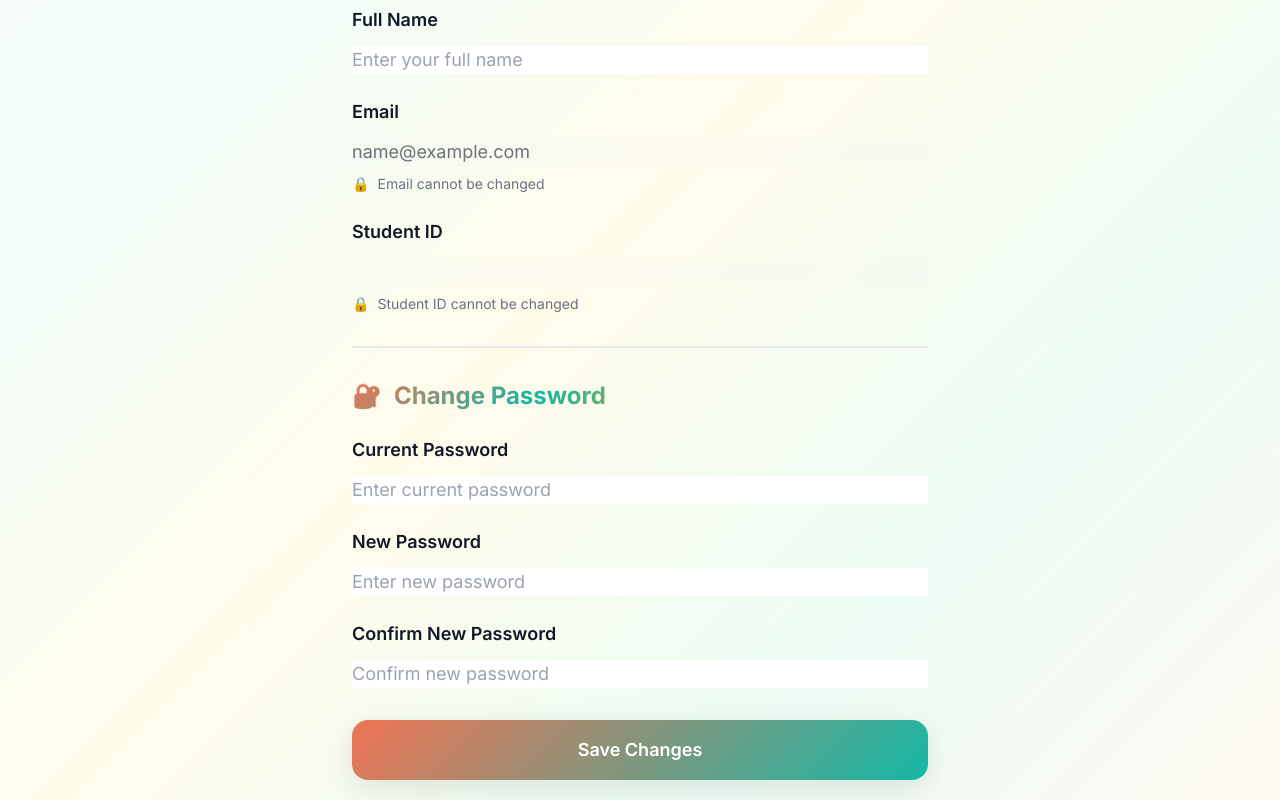
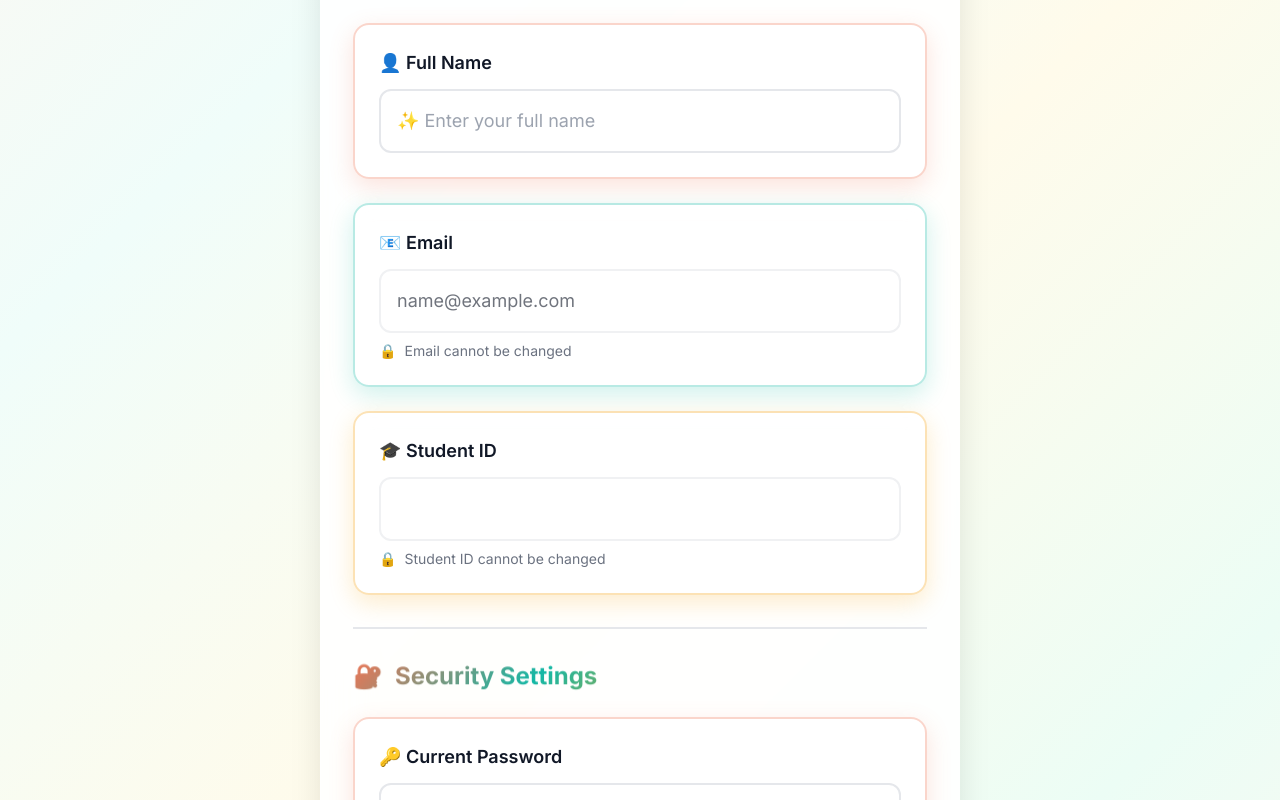
Before and after one commit to Biruksahileeshete/Anonymous-Campus-Confession-App, a Next.js app: page /profile in a window 1280 px wide. Shown: the part 420-1220 px from the top of the page. Built offline with nearby package versions, Linux system fonts and the light colour scheme; no server answers; sample sign-in values are in the browser's storage.

Commit message:
Fix dark mode input visibility and enhance profile page with cool animations - Add proper input styling for dark mode, faster routing, floating animations, and improved UX

```diff
--- a/app/globals.css
+++ b/app/globals.css
@@ -119,19 +119,32 @@ body {
 }
 
 /* Input Styles */
-.input-aurora {
+.input-aurora, .input-modern {
   background: var(--bg-primary);
   border: 2px solid var(--border-primary);
   border-radius: 0.75rem;
   padding: 1rem;
   color: var(--text-primary);
-  transition: all 0.3s ease;
+  transition: all 0.2s ease;
 }
 
-.input-aurora:focus {
+.input-aurora:focus, .input-modern:focus {
   outline: none;
   border-color: var(--coral-500);
   box-shadow: 0 0 0 3px rgba(239, 116, 84, 0.1);
+}
+
+/* Dark mode input fix */
+[data-theme="dark"] .input-aurora,
+[data-theme="dark"] .input-modern {
+  background: #1a1a2e !important;
+  border: 2px solid #334155 !important;
+  color: #f8fafc !important;
+}
+
+[data-theme="dark"] .input-aurora::placeholder,
+[data-theme="dark"] .input-modern::placeholder {
+  color: #94a3b8 !important;
 }
 
 /* Logo Visibility */
@@ -206,9 +219,63 @@ hr, .divider {
   display: none;
 }
 
-/* Fast Navigation */
+/* Fast Navigation & Cool Animations */
 * {
-  transition: all 0.2s ease;
+  transition: all 0.15s ease;
+}
+
+.animate-slideInUp {
+  animation: slideInUp 0.4s ease-out;
+}
+
+.animate-float {
+  animation: float 3s ease-in-out infinite;
+}
+
+.animate-glow {
+  animation: glow 2s ease-in-out infinite alternate;
+}
+
+@keyframes slideInUp {
+  from {
+    opacity: 0;
+    transform: translateY(30px);
+  }
+  to {
+    opacity: 1;
+    transform: translateY(0);
+  }
+}
+
+@keyframes float {
+  0%, 100% { transform: translateY(0px); }
+  50% { transform: translateY(-10px); }
+}
+
+@keyframes glow {
+  from { box-shadow: 0 0 20px rgba(239, 116, 84, 0.3); }
+  to { box-shadow: 0 0 30px rgba(20, 184, 166, 0.4); }
+}
+
+/* Cool hover effects */
+.btn-aurora:hover {
+  transform: translateY(-3px) scale(1.02);
+  box-shadow: 0 15px 35px rgba(239, 116, 84, 0.4);
+}
+
+.card-aurora:hover {
+  transform: translateY(-5px);
+  box-shadow: 0 20px 40px rgba(0, 0, 0, 0.15);
+}
+
+/* Profile specific styles */
+.profile-avatar {
+  animation: float 4s ease-in-out infinite;
+}
+
+.profile-card {
+  backdrop-filter: blur(25px);
+  border: 1px solid rgba(255, 255, 255, 0.2);
 }
 
 /* Scrollbar */
@@ -235,9 +302,28 @@ hr, .divider {
   to { transform: rotate(360deg); }
 }
 
+/* Performance Optimizations */
+.glass-coral, .glass-teal, .glass-amber {
+  will-change: transform;
+  transform: translateZ(0);
+}
+
+.btn-aurora, .card-aurora {
+  will-change: transform, box-shadow;
+}
+
+/* Faster transitions for navigation */
+a, button, [role="button"] {
+  transition: all 0.1s ease;
+}
+
 /* Responsive */
 @media (max-width: 768px) {
   .glass-aurora, .card-aurora {
     backdrop-filter: blur(10px);
   }
+
+  .animate-float, .animate-glow {
+    animation-duration: 2s;
+  }
 }
--- a/app/profile/page.tsx
+++ b/app/profile/page.tsx
@@ -104,9 +104,11 @@ export default function ProfilePage() {
   if (!user) {
     return (
       <div className="min-h-screen flex items-center justify-center">
-        <div className="glass-strong p-8 rounded-2xl">
-          <div className="animate-spin rounded-full h-16 w-16 border-4 border-transparent border-t-current mx-auto" style={{ color: 'var(--primary-500)' }}></div>
-          <p className="mt-4 text-center" style={{ color: 'var(--text-secondary)' }}>Loading...</p>
+        <div className="card-aurora p-8 rounded-3xl animate-glow">
+          <div className="animate-spin rounded-full h-20 w-20 border-4 border-transparent border-t-coral-500 mx-auto"></div>
+          <p className="mt-6 text-center text-xl font-semibold" style={{ color: 'var(--text-secondary)' }}>
+            🚀 Loading Aurora Profile...
+          </p>
         </div>
       </div>
     );
@@ -117,24 +119,24 @@ export default function ProfilePage() {
       <Header user={user} onLogout={handleLogout} />
 
       <main className="container mx-auto px-4 py-8 max-w-2xl">
-        <div className="glass-strong rounded-3xl p-8 animate-slideInUp">
+        <div className="card-aurora profile-card rounded-3xl p-8 animate-slideInUp">
           <div className="text-center mb-10">
-            <div className="w-24 h-24 bg-gradient-to-br from-coral-500 via-teal-500 to-amber-500 rounded-full flex items-center justify-center mx-auto mb-6 shadow-2xl border-4 border-white/30">
-              <span className="text-4xl text-white font-bold">
+            <div className="profile-avatar w-28 h-28 bg-gradient-to-br from-coral-500 via-teal-500 to-amber-500 rounded-full flex items-center justify-center mx-auto mb-6 shadow-2xl border-4 border-white/30 animate-glow">
+              <span className="text-5xl text-white font-bold">
                 {user.full_name?.charAt(0).toUpperCase() || 'U'}
               </span>
             </div>
-            <h1 className="text-4xl font-bold text-aurora mb-3">Profile Settings</h1>
+            <h1 className="text-4xl font-bold text-aurora mb-3 animate-float">✨ Profile Settings</h1>
             <p className="text-xl" style={{ color: 'var(--text-secondary)' }}>
-              Manage your account information
+              🚀 Manage your Aurora account
             </p>
           </div>
 
           <form onSubmit={handleUpdateProfile} className="space-y-8">
             <div className="grid gap-6">
-              <div>
-                <label className="block font-semibold mb-3 text-lg" style={{ color: 'var(--text-primary)' }}>
-                  Full Name
+              <div className="glass-coral p-6 rounded-2xl">
+                <label className="block font-semibold mb-3 text-lg flex items-center gap-2" style={{ color: 'var(--text-primary)' }}>
+                  👤 Full Name
                 </label>
                 <input
                   type="text"
@@ -142,14 +144,14 @@ export default function ProfilePage() {
                   value={formData.fullName}
                   onChange={handleInputChange}
                   className="input-modern w-full text-lg"
-                  placeholder="Enter your full name"
+                  placeholder="✨ Enter your full name"
                   required
                 />
               </div>
 
-              <div>
-                <label className="block font-semibold mb-3 text-lg" style={{ color: 'var(--text-primary)' }}>
-                  Email
+              <div className="glass-teal p-6 rounded-2xl">
+                <label className="block font-semibold mb-3 text-lg flex items-center gap-2" style={{ color: 'var(--text-primary)' }}>
+                  📧 Email
                 </label>
                 <input
                   type="email"
@@ -163,9 +165,9 @@ export default function ProfilePage() {
                 </p>
               </div>
 
-              <div>
-                <label className="block font-semibold mb-3 text-lg" style={{ color: 'var(--text-primary)' }}>
-                  Student ID
+              <div className="glass-amber p-6 rounded-2xl">
+                <label className="block font-semibold mb-3 text-lg flex items-center gap-2" style={{ color: 'var(--text-primary)' }}>
+                  🎓 Student ID
                 </label>
                 <input
                   type="text"
@@ -180,16 +182,16 @@ export default function ProfilePage() {
               </div>
             </div>
 
-            <div className="pt-8" style={{ borderTop: `2px solid var(--border-primary)` }}>
-              <h3 className="text-2xl font-bold text-aurora mb-6 flex items-center space-x-3">
+            <div className="pt-8 mt-8 border-t-2 border-gradient-to-r from-coral-500 to-teal-500">
+              <h3 className="text-2xl font-bold text-aurora mb-6 flex items-center space-x-3 animate-float">
                 <span>🔐</span>
-                <span>Change Password</span>
+                <span>Security Settings</span>
               </h3>
 
               <div className="space-y-6">
-                <div>
-                  <label className="block font-semibold mb-3 text-lg" style={{ color: 'var(--text-primary)' }}>
-                    Current Password
+                <div className="glass-coral p-6 rounded-2xl">
+                  <label className="block font-semibold mb-3 text-lg flex items-center gap-2" style={{ color: 'var(--text-primary)' }}>
+                    🔑 Current Password
                   </label>
                   <input
                     type="password"
@@ -197,13 +199,13 @@ export default function ProfilePage() {
                     value={formData.currentPassword}
                     onChange={handleInputChange}
                     className="input-modern w-full text-lg"
-                    placeholder="Enter current password"
+                    placeholder="🔒 Enter current password"
                   />
                 </div>
 
-                <div>
-                  <label className="block font-semibold mb-3 text-lg" style={{ color: 'var(--text-primary)' }}>
-                    New Password
+                <div className="glass-teal p-6 rounded-2xl">
+                  <label className="block font-semibold mb-3 text-lg flex items-center gap-2" style={{ color: 'var(--text-primary)' }}>
+                    🆕 New Password
                   </label>
                   <input
                     type="password"
@@ -211,13 +213,13 @@ export default function ProfilePage() {
                     value={formData.newPassword}
                     onChange={handleInputChange}
                     className="input-modern w-full text-lg"
-                    placeholder="Enter new password"
+                    placeholder="✨ Enter new password"
                   />
                 </div>
 
-                <div>
-                  <label className="block font-semibold mb-3 text-lg" style={{ color: 'var(--text-primary)' }}>
-                    Confirm New Password
+                <div className="glass-amber p-6 rounded-2xl">
+                  <label className="block font-semibold mb-3 text-lg flex items-center gap-2" style={{ color: 'var(--text-primary)' }}>
+                    ✅ Confirm Password
                   </label>
                   <input
                     type="password"
@@ -225,7 +227,7 @@ export default function ProfilePage() {
                     value={formData.confirmPassword}
                     onChange={handleInputChange}
                     className="input-modern w-full text-lg"
-                    placeholder="Confirm new password"
+                    placeholder="🔄 Confirm new password"
                   />
                 </div>
               </div>
@@ -252,15 +254,15 @@ export default function ProfilePage() {
             <button
               type="submit"
               disabled={loading}
-              className="btn-aurora w-full py-4 px-8 text-lg font-semibold rounded-2xl disabled:opacity-50 disabled:cursor-not-allowed disabled:hover:scale-100"
+              className="btn-aurora w-full py-5 px-8 text-xl font-bold rounded-2xl disabled:opacity-50 disabled:cursor-not-allowed disabled:hover:scale-100 animate-glow"
             >
               {loading ? (
                 <div className="flex items-center justify-center space-x-3">
                   <div className="animate-spin rounded-full h-6 w-6 border-3 border-transparent border-t-current"></div>
-                  <span>Updating...</span>
+                  <span>🚀 Updating...</span>
                 </div>
               ) : (
-                <span>Save Changes</span>
+                <span>💾 Save Changes</span>
               )}
             </button>
           </form>
```
